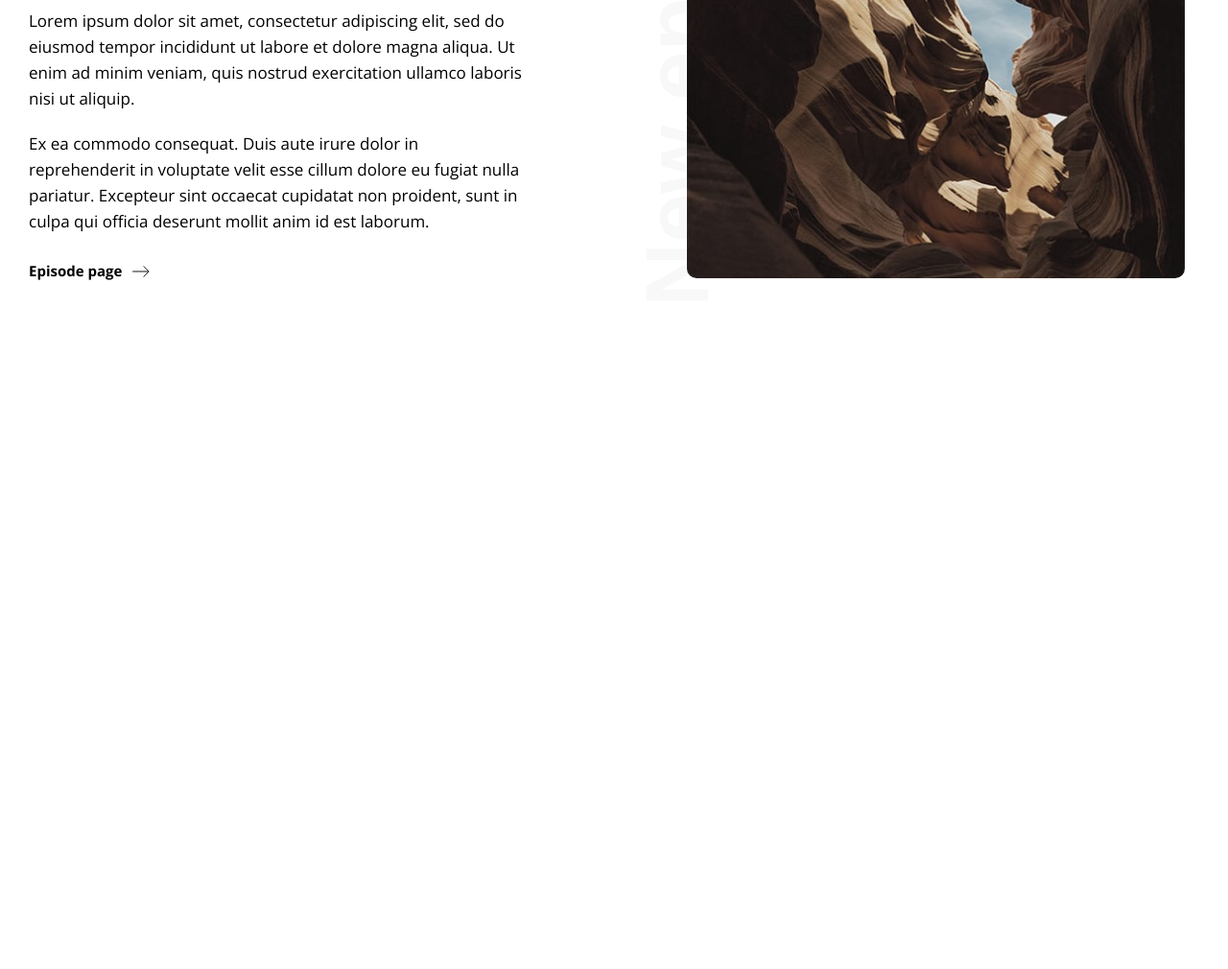
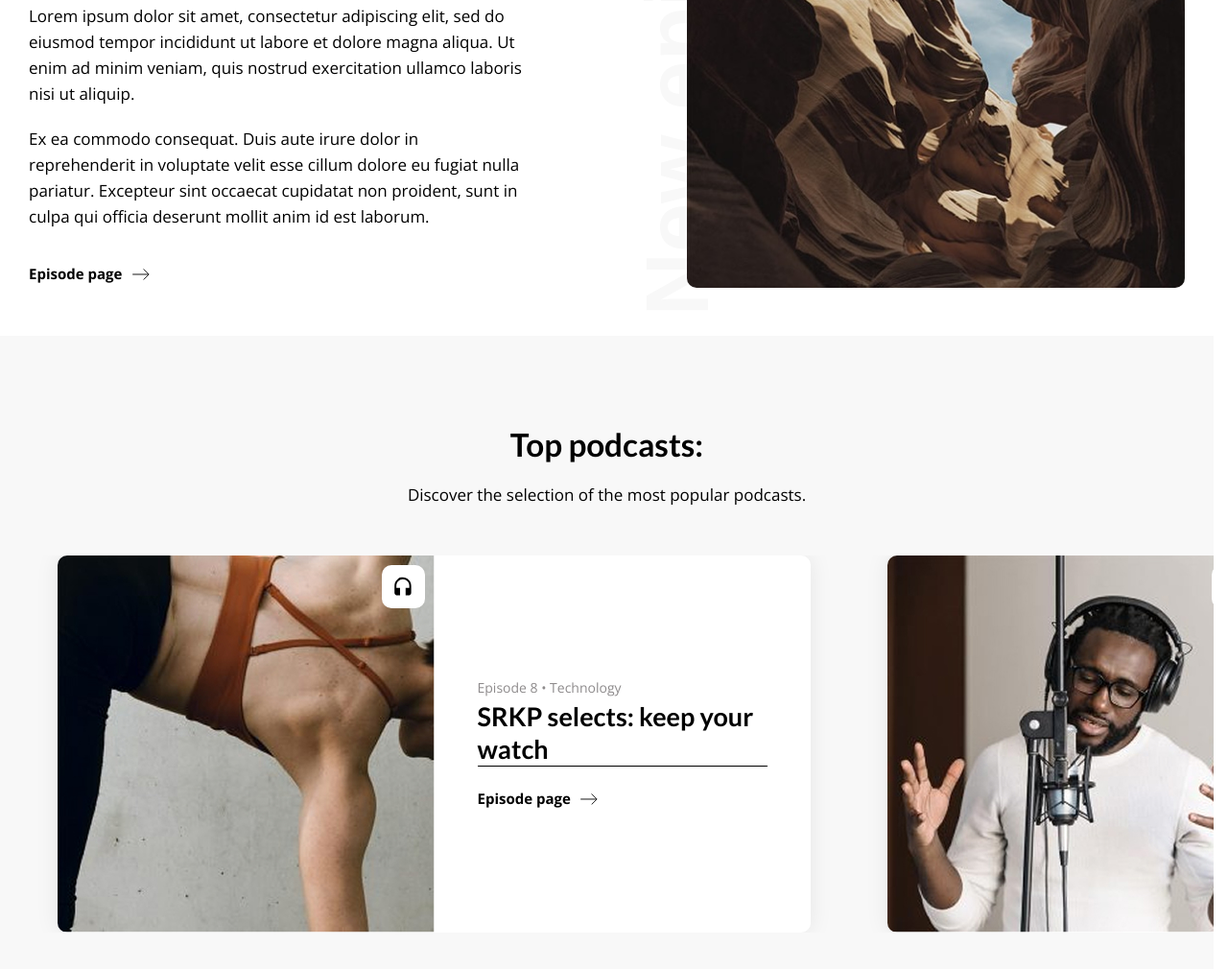
Before and after one commit to andersenUnity/resonator, a plain HTML site: page index.html in a window 1280 px wide. Shown: the part 1222-2232 px from the top of the page at 96% size. Before the commit the page ends 1542 px from the top, so only its background shows below. Drawn offline with Linux system fonts and the light colour scheme.

Commit message:
impl: - top-podcasts section

```diff
--- a/index.html
+++ b/index.html
@@ -148,8 +148,12 @@
                     </div>
                 </header>
                 <div class="summary-description">
-                    <p>Lorem ipsum dolor sit amet, consectetur adipiscing elit, sed do eiusmod tempor incididunt ut labore et dolore magna aliqua. Ut enim ad minim veniam, quis nostrud exercitation ullamco laboris nisi ut aliquip.</p>
-                    <p>Ex ea commodo consequat. Duis aute irure dolor in reprehenderit in voluptate velit esse cillum dolore eu fugiat nulla pariatur. Excepteur sint occaecat cupidatat non proident, sunt in culpa qui officia deserunt mollit anim id est laborum.</p>
+                    <p>Lorem ipsum dolor sit amet, consectetur adipiscing elit, sed do eiusmod tempor incididunt ut
+                        labore et dolore magna aliqua. Ut enim ad minim veniam, quis nostrud exercitation ullamco
+                        laboris nisi ut aliquip.</p>
+                    <p>Ex ea commodo consequat. Duis aute irure dolor in reprehenderit in voluptate velit esse cillum
+                        dolore eu fugiat nulla pariatur. Excepteur sint occaecat cupidatat non proident, sunt in culpa
+                        qui officia deserunt mollit anim id est laborum.</p>
                 </div>
                 <a class="summary-button arrow-button">Episode page</a>
             </div>
@@ -160,6 +164,53 @@
             </figure>
         </article>
     </section>
+    <section class="top-podcasts">
+        <header class="top-podcasts-header">
+            <h2 class="top-podcasts-title title-large">Top podcasts:</h2>
+            Discover the selection of the most popular podcasts.
+        </header>
+        <ul class="top-podcasts-list">
+            <li class="top-podcasts-item">
+                <div class="top-podcasts-image-wrapper">
+                    <img src="/images/top-podcasts/1.jpg" alt="" class="top-podcast-image">
+                    <button class="top-podcasts-button headphones-button">
+                        <span class="visually-hidden">Listen podcast</span>
+                    </button>
+                </div>
+                <div class="top-podcasts-body">
+                    <span class="top-podcasts-subtitle subtitle">Episode 8 • Technology</span>
+                    <h3 class="top-podcasts-item-title">SRKP selects: keep your watch</h3>
+                    <a href="/" class="arrow-button">Episode page</a>
+                </div>
+            </li>
+            <li class="top-podcasts-item">
+                <div class="top-podcasts-image-wrapper">
+                    <img src="/images/top-podcasts/2.jpg" alt="" class="top-podcast-image">
+                    <button class="top-podcasts-button headphones-button">
+                        <span class="visually-hidden">Listen podcast</span>
+                    </button>
+                </div>
+                <div class="top-podcasts-body">
+                    <span class="top-podcasts-subtitle subtitle">Episode 8 • Technology</span>
+                    <h3 class="top-podcasts-item-title">SRKP selects: keep your watch</h3>
+                    <a href="/" class="arrow-button">Episode page</a>
+                </div>
+            </li>
+            <li class="top-podcasts-item">
+                <div class="top-podcasts-image-wrapper">
+                <img src="/images/top-podcasts/3.jpg" alt="" class="top-podcast-image">
+                <button class="top-podcasts-button headphones-button">
+                    <span class="visually-hidden">Listen podcast</span>
+                </button>
+                </div>
+                <div class="top-podcasts-body">
+                    <span class="top-podcasts-subtitle subtitle">Episode 8 • Technology</span>
+                    <h3 class="top-podcasts-item-title">SRKP selects: keep your watch</h3>
+                    <a href="/" class="arrow-button">Episode page</a>
+                </div>
+            </li>
+        </ul>
+    </section>
 </main>
 </body>
 </html>
--- a/styles.css
+++ b/styles.css
@@ -244,6 +244,7 @@ svg * {
 
 :root{
     --color-light: #fff;
+    --color-light-accent: #f8f8f8;
     --color-dark: rgb(0, 0, 0);
     --color-gray: #8E8B8C;
     --color-gray-light: #CECECE;
@@ -318,7 +319,7 @@ a{
     font-weight: 700;
     align-items: center;
     column-gap: 10px;
-    line-height: 1;
+    line-height: 2;
     text-decoration: none;
 
     white-space: nowrap;
@@ -333,6 +334,14 @@ a{
     &:hover{
         text-decoration: underline;
     }
+}
+
+.headphones-button{
+    border: none;
+    width:45px;
+    aspect-ratio: 1;
+    border-radius: var(--border-radius-common);
+    background: url("/icons/headphones.svg") center / 40% no-repeat var(--color-light);
 }
 
 .title-large{
@@ -556,7 +565,8 @@ a{
 .summary{
     display: flex;
     column-gap: 50px;
-    margin-top: 140px;
+    margin-block: 140px;
+    margin-bottom: 50px;
     justify-content: space-between;
     width: 100%;
     align-items: end;
@@ -617,10 +627,11 @@ a{
         rotate: -90deg;
         font-family: Manrope, sans-serif;
         font-weight: bold;
-        color: #F8F8F8;
+        color: var(--color-light-accent);
     }
 
 }
+
 .summary-image{
     display: inline-flex;
     position: relative;
@@ -628,6 +639,72 @@ a{
     border-radius: var(--border-radius-common);
 }
 
+.top-podcasts{
+    display: flex;
+    flex-direction: column;
+    align-items: center;
+    padding-block: 95px;
+    width: 100%;
+    background-color: var(--color-light-accent);
+}
+
+.top-podcasts-header{
+    display: flex;
+    flex-direction: column;
+    justify-content: center;
+    align-items: center;
+    margin-bottom: 50px;
+}
+.top-podcasts-title{
+    margin-bottom: 20px;
+}
+
+.top-podcasts-list{
+    display: flex;
+    width: 100%;
+    column-gap: 80px;
+    overflow-x: auto;
+    padding-inline: 60px;
+    scroll-snap-type: x mandatory;
+}
+
+.top-podcasts-item{
+    display: grid;
+    grid-template-columns: repeat(2, 1fr);
+    flex-shrink: 0;
+    width: 785px;
+    border-radius: var(--border-radius-common);
+    overflow: hidden;
+    box-shadow: var(--box-shadow-common);
+    background-color: var(--color-light);
+    scroll-snap-align: center;
+}
+
+.top-podcasts-image-wrapper{
+    position: relative;
+    z-index: 0;
+    & .headphones-button{
+        position: absolute;
+        z-index: 1;
+        top: 10px;
+        right: 10px ;
+    }
+}
+
+.top-podcasts-body{
+    display: flex;
+    flex-direction: column;
+    justify-content: center;
+    width: 100%;
+    padding-inline: 45px
+}
+
+.top-podcasts-item-title{
+    border-bottom: 1px solid var(--color-dark) ;
+    font-size: 27px;
+    line-height: 1.26;
+    margin-bottom: 18px;
+}
 
 @media (max-width: 1200px){
   .podcast-audio{
@@ -680,6 +757,22 @@ a{
             font-size: 92px;
         }
     }
+
+    .top-podcasts{
+        padding-block: 50px;
+    }
+
+    .top-podcasts-header{
+        margin-bottom: 30px;
+    }
+
+    .top-podcasts-list{
+        column-gap: 50px;
+    }
+
+    .top-podcasts-item{
+        max-width:600px;
+    }
 }
 
 @media (max-width: 767px) {
@@ -728,4 +821,16 @@ a{
             font-size: clamp(25px, 11.98vw, 92px);
         }
     }
+
+    .top-podcasts-list{
+        column-gap: 20px;
+        padding-inline: 20px;
+    }
+
+    .top-podcasts-item{
+        max-width: 385px;
+        width: 100%;
+        grid-template-columns: 1fr;
+        grid-template-rows: 1fr 0.5fr;
+    }
 }
```
Also changed, not shown: icons/headphones.svg (added), images/top-podcasts/1.jpg (added), images/top-podcasts/2.jpg (added), images/top-podcasts/3.jpg (added).
